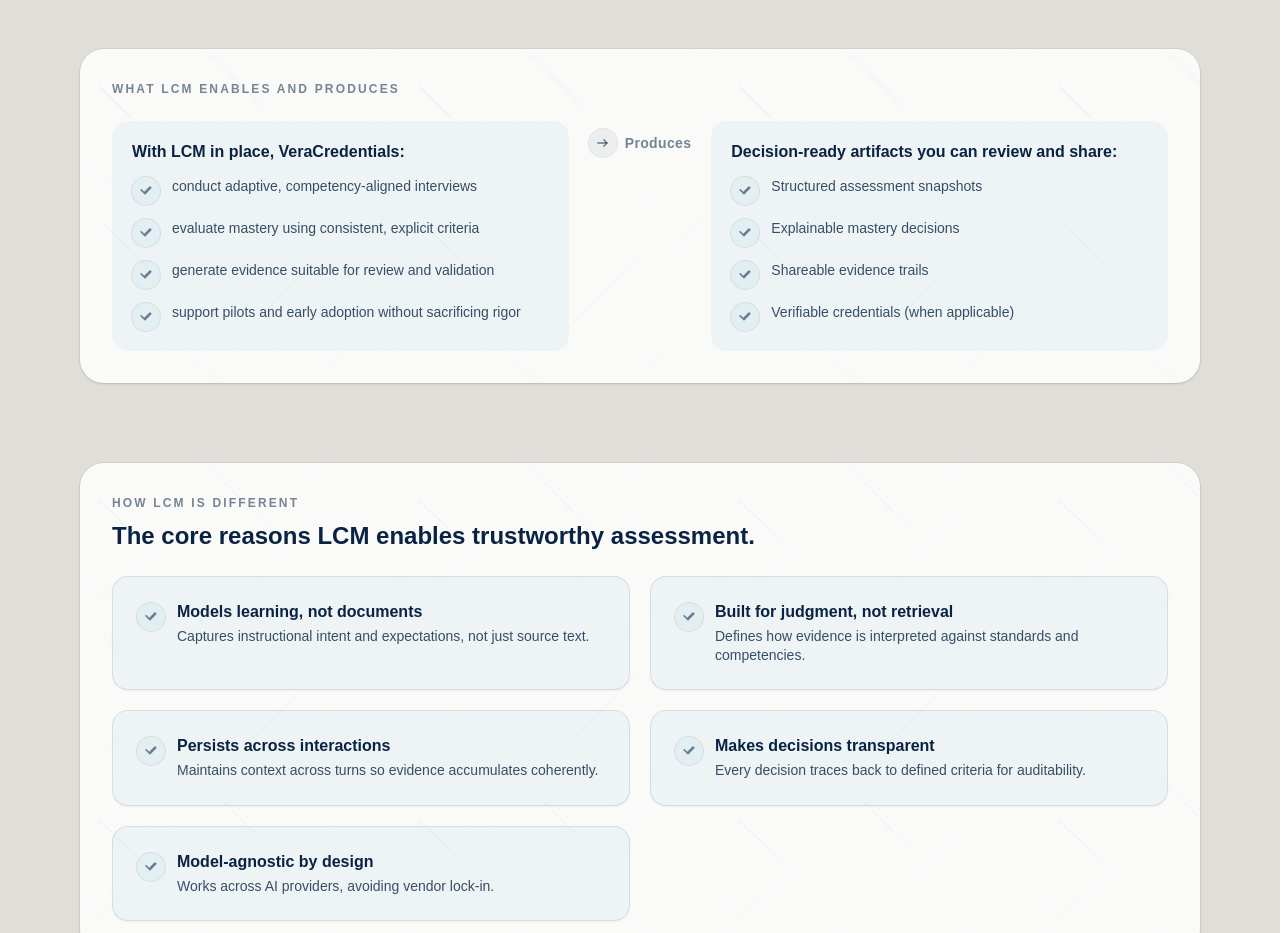
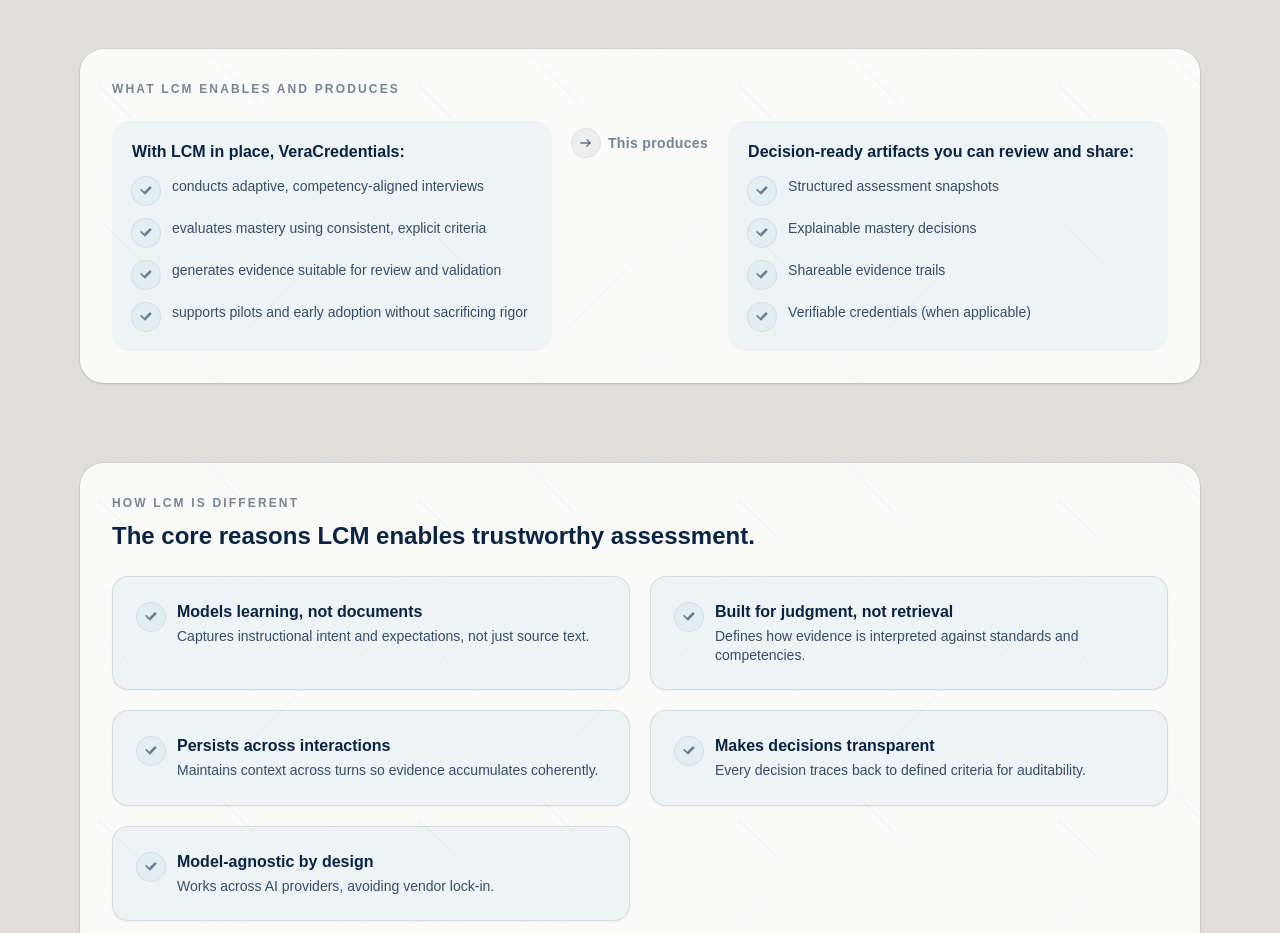
Before and after one commit to erica-trump/veralearning-website, a Next.js app: page /lcm in a window 1280 px wide. Shown: the part 1540-2473 px from the top of the page. Built offline with nearby package versions, Linux system fonts and the light colour scheme; no server answers.

Commit message:
update LCM page copy2

```diff
--- a/components/lcm/lcm-content.tsx
+++ b/components/lcm/lcm-content.tsx
@@ -127,10 +127,10 @@
                 <p>With LCM in place, VeraCredentials:</p>
                 <div className="space-y-2">
                     {[
-                        "conduct adaptive, competency-aligned interviews",
-                        "evaluate mastery using consistent, explicit criteria",
-                        "generate evidence suitable for review and validation",
-                        "support pilots and early adoption without sacrificing rigor",
+                        "conducts adaptive, competency-aligned interviews",
+                        "evaluates mastery using consistent, explicit criteria",
+                        "generates evidence suitable for review and validation",
+                        "supports pilots and early adoption without sacrificing rigor",
                     ].map((text) => (
                         <div key={text} className="flex items-start gap-2">
                             <div className="mt-0.5 flex h-5 w-5 shrink-0 items-center justify-center rounded-full bg-cerulean-tint ring-1 ring-midnight/10">
--- a/components/lcm/lcm-page-content.tsx
+++ b/components/lcm/lcm-page-content.tsx
@@ -140,10 +140,10 @@
 
 	                            <div className="mt-3 space-y-3">
 	                                {[
-	                                    "conduct adaptive, competency-aligned interviews",
-	                                    "evaluate mastery using consistent, explicit criteria",
-	                                    "generate evidence suitable for review and validation",
-	                                    "support pilots and early adoption without sacrificing rigor",
+	                                    "conducts adaptive, competency-aligned interviews",
+	                                    "evaluates mastery using consistent, explicit criteria",
+	                                    "generates evidence suitable for review and validation",
+	                                    "supports pilots and early adoption without sacrificing rigor",
 	                                ].map((text) => (
 	                                    <div key={text} className="flex items-start gap-3">
 	                                        <CheckBadge size="md" />
@@ -176,7 +176,7 @@
 	                                    />
 	                                </svg>
 	                            </span>
-	                            <span className="tracking-wide">Produces</span>
+	                            <span className="tracking-wide">This produces</span>
 	                        </div>
 
 	                        <div className="rounded-2xl bg-cerulean-tint p-4 md:p-5">
```
